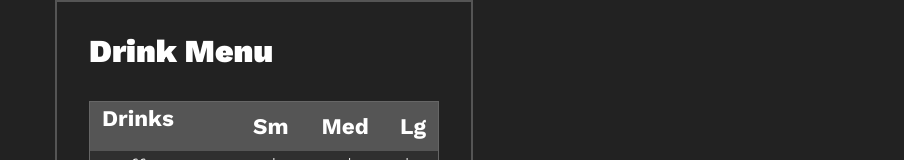
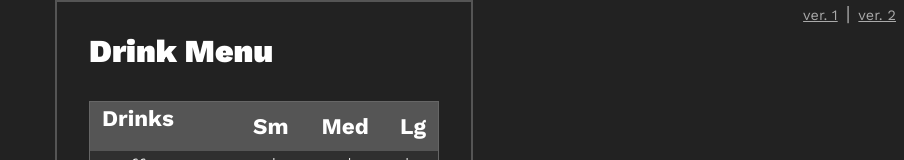
Before and after one commit to joshfitzgerald/brandcycletest, a React (Vite) app: page / in a window 1280 px wide. Shown: the top 160 px of the page, without its empty margins (376-1280 px from the left). Built offline with nearby package versions, Linux system fonts and the light colour scheme.

Commit message:
feat: added for switch for ver. 1 | ver.2

```diff
--- a/src/main.tsx
+++ b/src/main.tsx
@@ -1,10 +1,33 @@
 import React from 'react'
-import ReactDOM from 'react-dom/client'
-import App from './App.tsx'
+import ReactDOM from 'react-dom'
 import './index.scss'
+import { BrowserRouter as Router, Routes, Route, Link } from "react-router-dom";
+import App from './App';
+import AppV2 from './AppV2';
 
-ReactDOM.createRoot(document.getElementById('root')!).render(
-  <React.StrictMode>
-    <App />
-  </React.StrictMode>,
-)
+function Main() {
+  return (
+    <React.StrictMode>
+      <Router>
+        <nav className="versionNav">
+          <ul>
+            <li>
+              <Link to="/">ver. 1</Link>
+            </li>
+            <li>|</li>
+            <li>
+              <Link to="/v2">ver. 2</Link>
+            </li>
+          </ul>
+        </nav>
+
+        <Routes>
+          <Route path="/" element={<App />} />
+          <Route path="/v2" element={<AppV2 />} />
+        </Routes>
+      </Router>
+    </React.StrictMode>
+  )
+}
+
+ReactDOM.render(<Main />, document.getElementById('root'));
```
